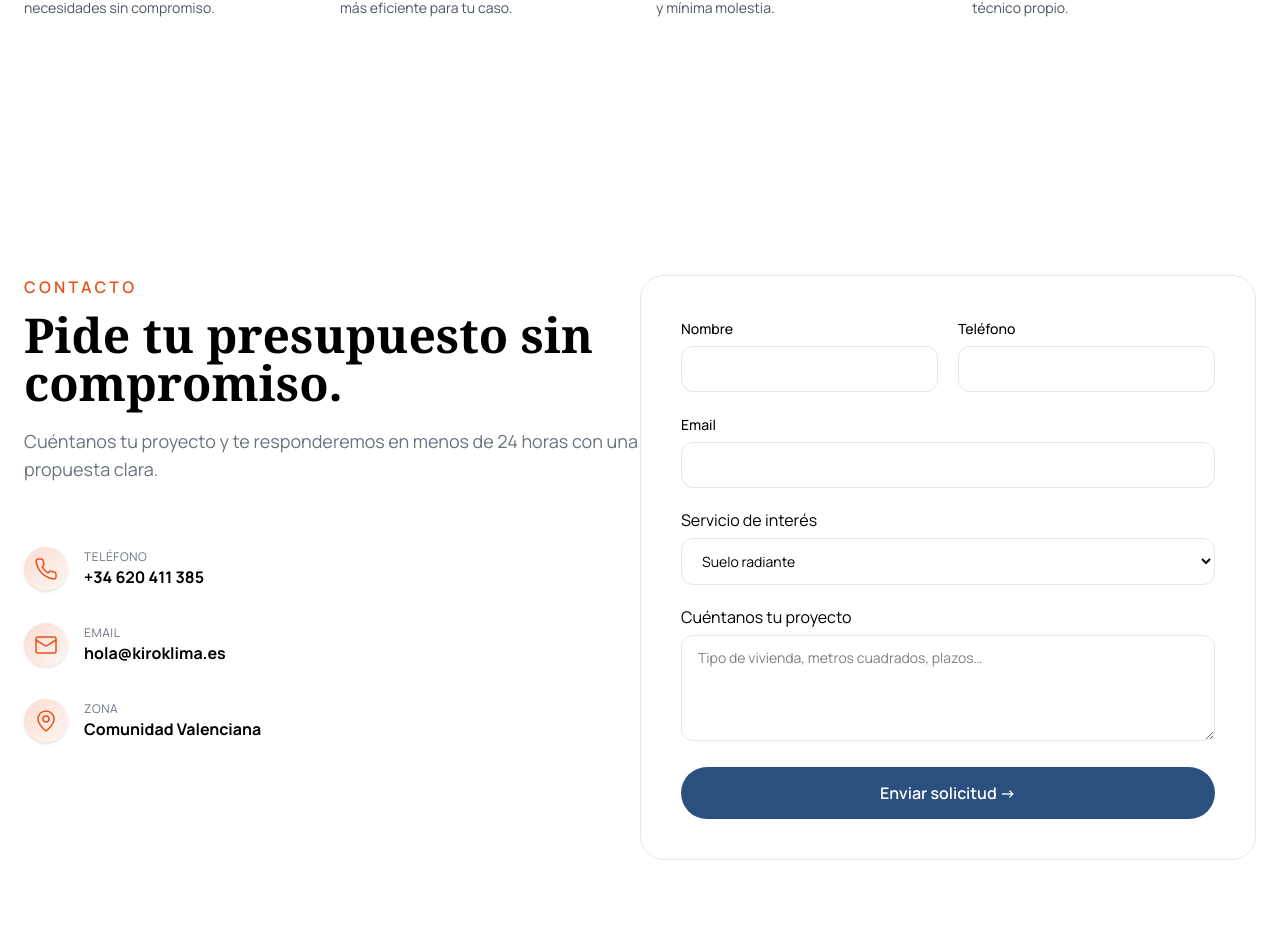
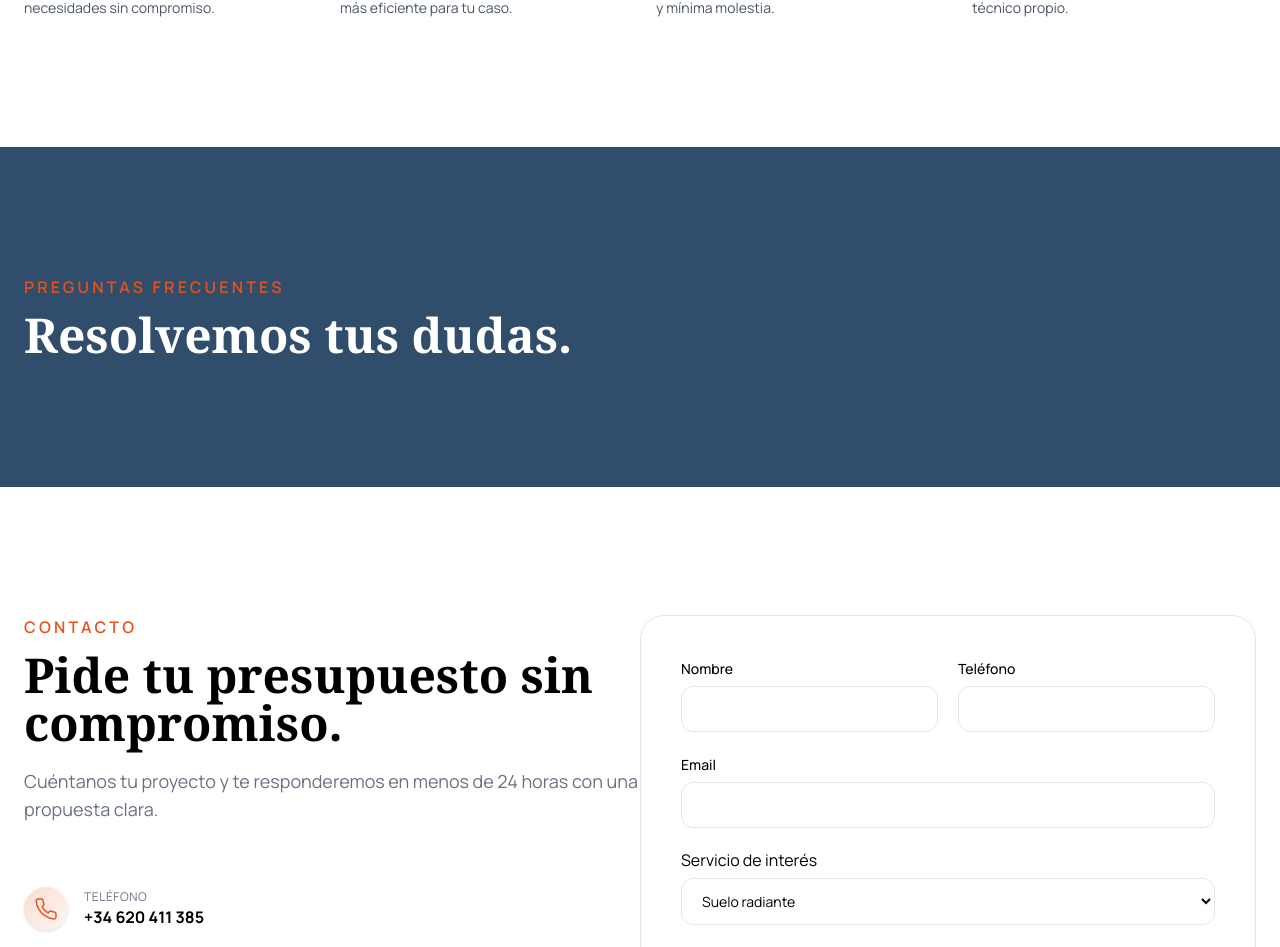
Before and after one commit to yoanastamenova/KiroKlima, a Next.js app: page / in a window 1280 px wide. Shown: the part 2672-3619 px from the top of the page. Built offline with nearby package versions, Linux system fonts and the light colour scheme.

Commit message:
feat: add Preguntas component to enhance sections on the main page

```diff
--- /dev/null
+++ b/app/components/preguntas/preguntas.tsx
@@ -0,0 +1,18 @@
+export default function Preguntas() {
+  return (
+    <>
+      <section id="faq" className="py-24 md:py-32 bg-brand-blue-dark/90">
+        <div className="max-w-screen-2xl mx-auto px-6">
+          <div className="max-w-2xl">
+            <span className="text-brand-orange uppercase font-semibold tracking-[0.2em]">
+              preguntas frecuentes
+            </span>
+            <h2 className="text-white mt-3 font-serif text-4xl md:text-5xl font-semibold">
+              Resolvemos tus dudas.
+            </h2>
+          </div>
+        </div>
+      </section>
+    </>
+  );
+}
--- a/app/page.tsx
+++ b/app/page.tsx
@@ -3,6 +3,7 @@ import Hero from "./components/hero/hero";
 import Servicios from "./components/servicios/servicios";
 import Contacto from "./components/contacto/contacto";
 import Proceso from "./components/proceso/proceso";
+import Preguntas from "./components/preguntas/preguntas";
 
 export default function Home() {
   return (
@@ -10,6 +11,7 @@ export default function Home() {
       <Hero />
       <Servicios />
       <Proceso />
+      <Preguntas />
       <Contacto />
       <Footer />
     </div>
```
